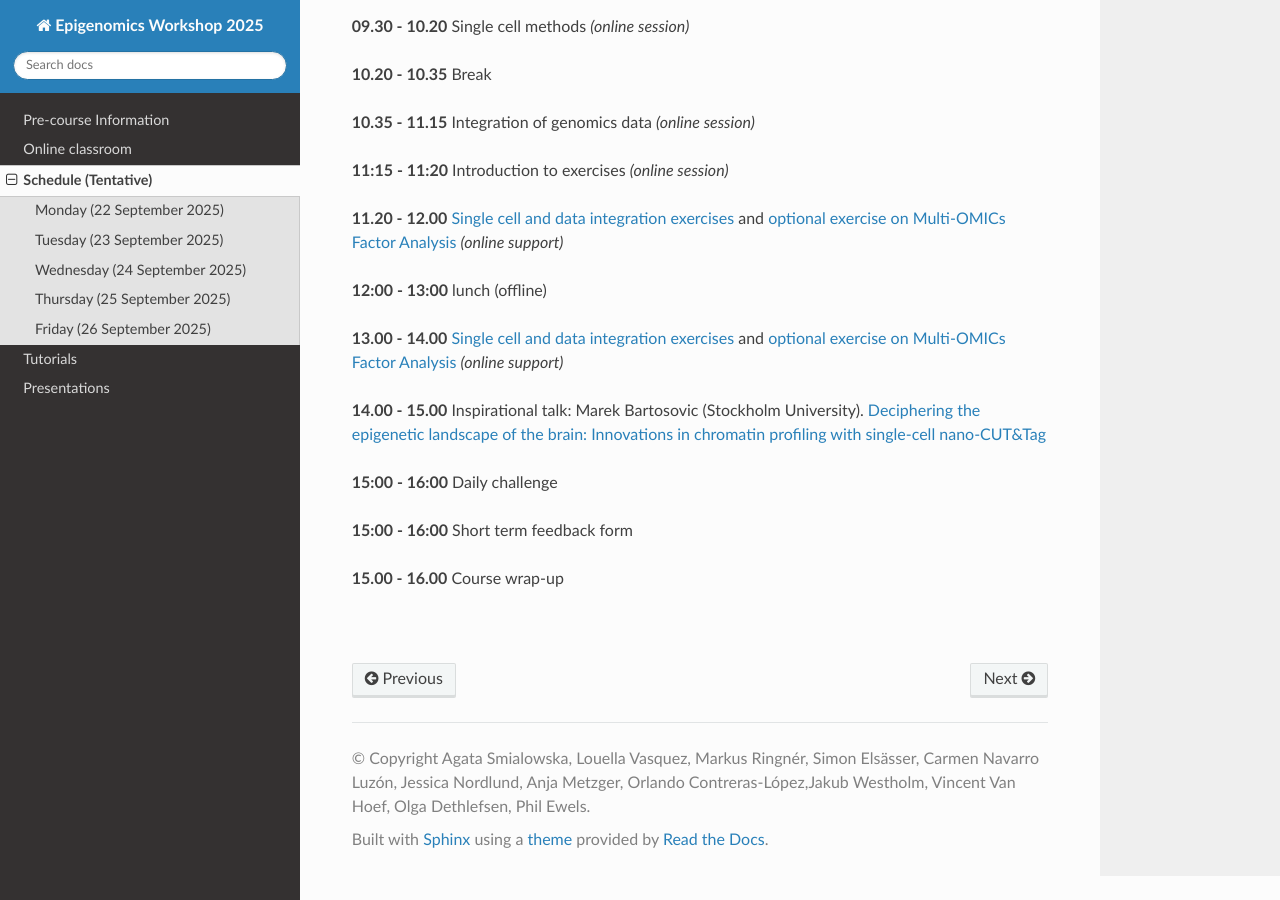
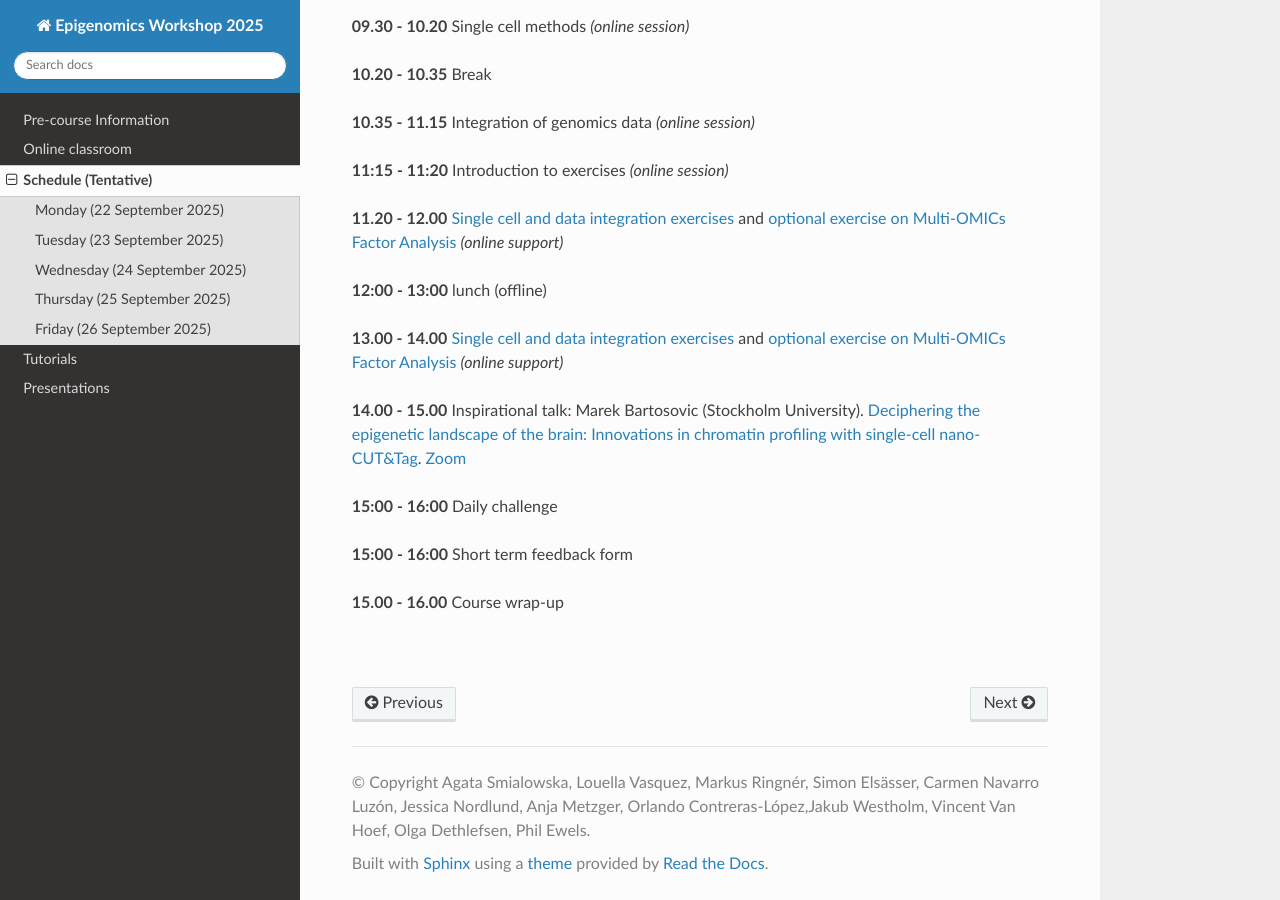
Before and after one commit to NBISweden/workshop-epigenomics-RTDs, a Sphinx documentation site: the page built from docs/content/schedule.rst, in a window 1280 px wide and 900 px high, scrolled down 2801 px. Built offline with Sphinx 7.4.7 and the Read the Docs theme 3.1.0, drawn with Linux system fonts in a browser that asks for light colours.

Commit message:
Update schedule.rst

```diff
--- a/docs/content/schedule.rst
+++ b/docs/content/schedule.rst
@@ -151,7 +151,8 @@
 
 
 **14.00 - 15.00** Inspirational talk: Marek Bartosovic (Stockholm University).
-`Deciphering the epigenetic landscape of the brain: Innovations in chromatin profiling with single-cell nano-CUT&Tag <https://www.scilifelab.se/organizer/big-talks/>`_
+`Deciphering the epigenetic landscape of the brain: Innovations in chromatin profiling with single-cell nano-CUT&Tag <https://www.scilifelab.se/event/big-talk-deciphering-the-epigenetic-landscape-of-the-brain-innovations-in-chromatin-profiling-with-single-cell-nano-cuttag/>`_.  `Zoom <https://lu-se.zoom.us/j/62767371752>`_
+
 
 
 **15:00 - 16:00** Daily challenge
```
